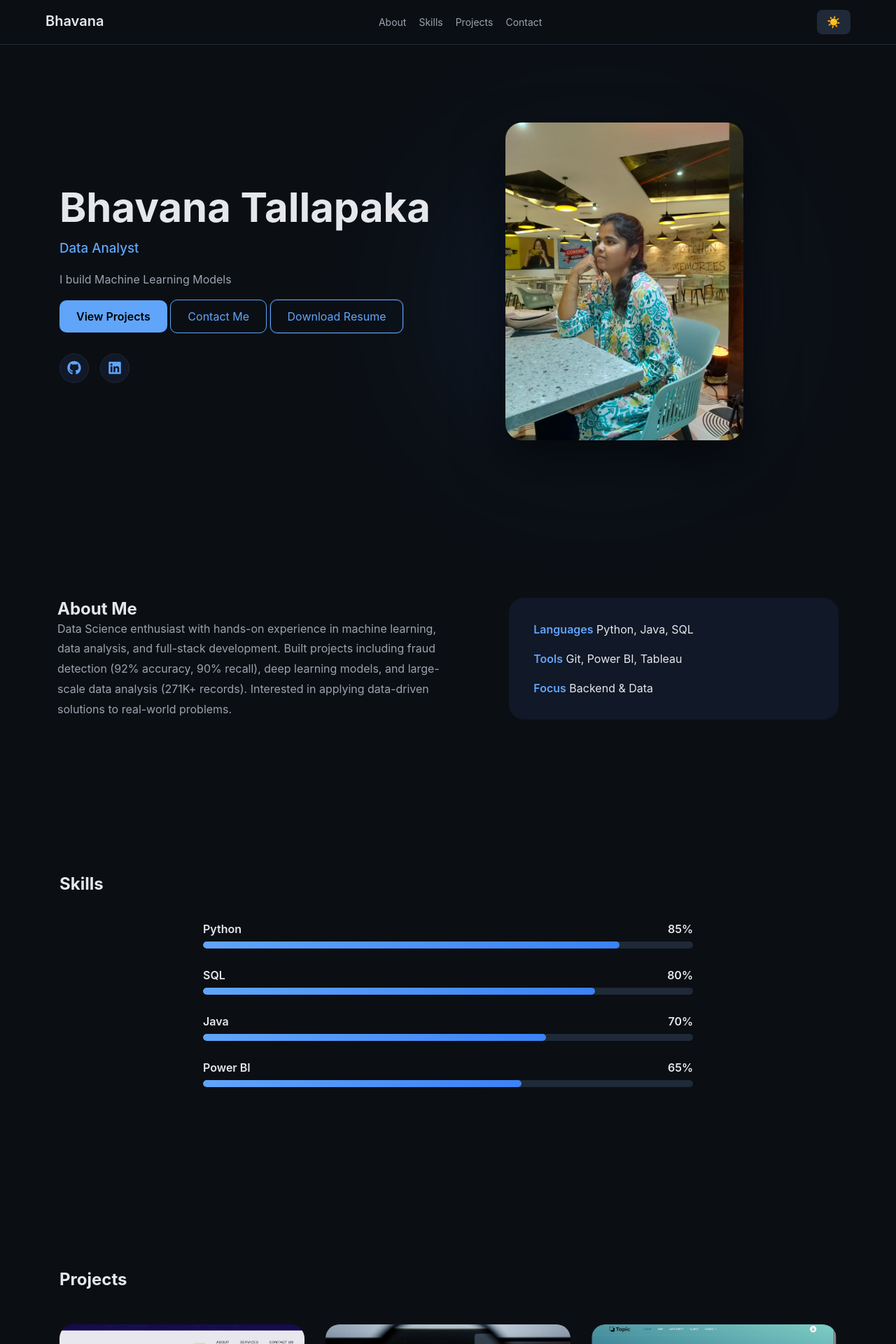
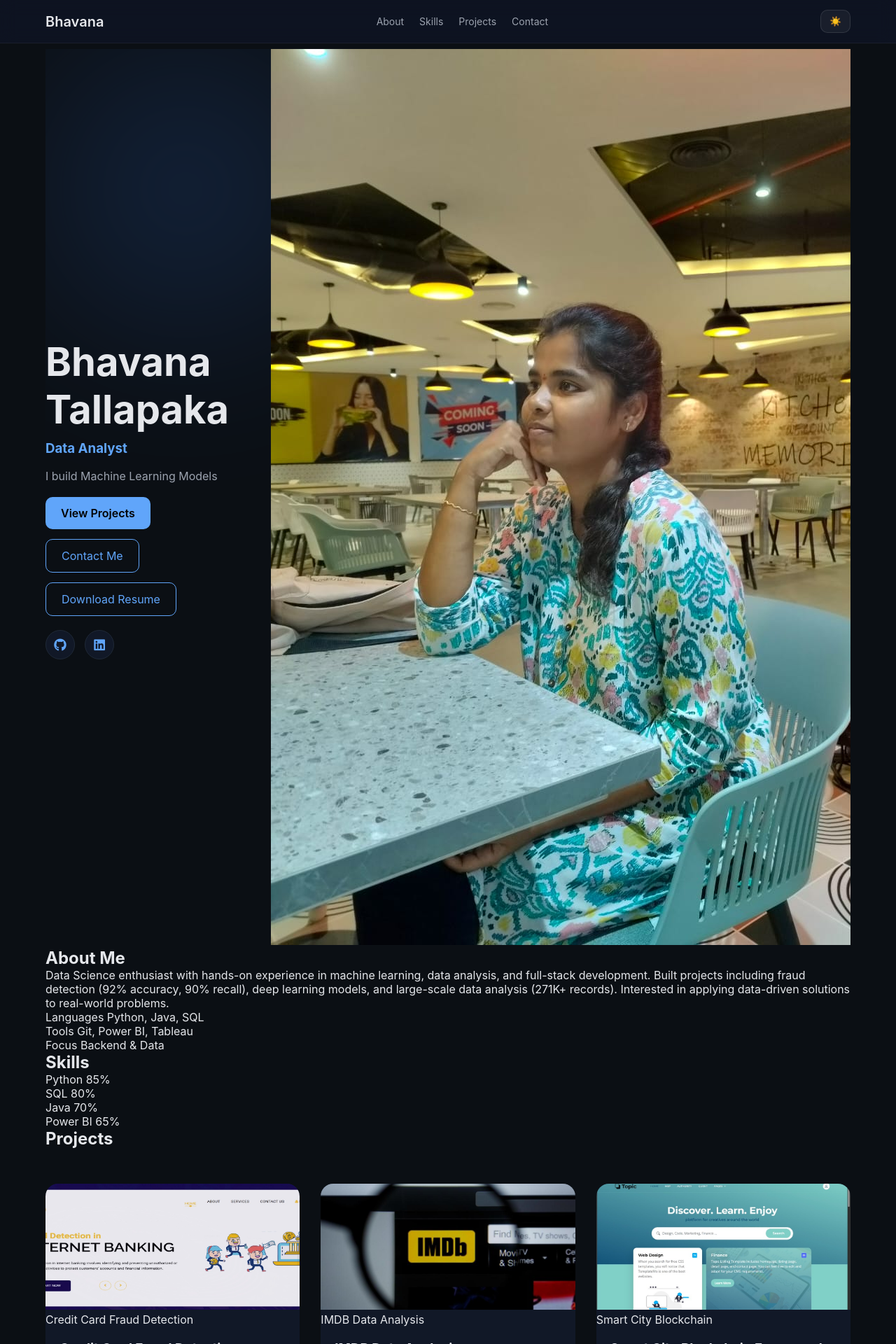
Before and after one commit to BhavanaTallapaka/bhavana-portfolio, a FastAPI app: page / in a window 1280 px wide. Shown: the top 1920 px of the page at 70% size. Run offline with FastAPI, Linux system fonts and the light colour scheme.

Commit message:
updated profile

```diff
--- a/app/static/css/style.css
+++ b/app/static/css/style.css
@@ -1,5 +1,4 @@
-/* ROOT COLORS */
-
+/* ================= ROOT ================= */
 :root{
 --bg:#0b0f14;
 --card:#111827;
@@ -8,178 +7,169 @@
 --accent:#60a5fa;
 }
 
-/* GLOBAL RESET */
-
+/* ================= RESET ================= */
 *{
-box-sizing:border-box;
 margin:0;
 padding:0;
+box-sizing:border-box;
 }
 
 html{
 scroll-behavior:smooth;
 }
 
-html,body{
-width:100%;
-overflow-x:hidden;
+body{
+font-family:Inter, Arial, sans-serif;
+background:var(--bg);
+color:var(--text);
+padding-top:70px; /* for fixed navbar */
 }
 
-body{
-font-family:Inter,Arial,Helvetica,sans-serif;
-background:var(--bg);
-color:var(--text);
-min-height:100vh;
-transition:background .3s ease,color .3s ease;
+/* ================= CONTAINER ================= */
+.container{
+width:90%;
+max-width:1150px;
+margin:auto;
 }
 
-/* CONTAINER */
-
-.container{
-max-width:1150px;
-width:90%;
-margin:0 auto;
+/* ================= NAVBAR (PREMIUM) ================= */
+nav{
+position:fixed;
+top:0;
+width:100%;
+z-index:1000;
+backdrop-filter:blur(12px);
+background:rgba(15,23,42,0.6);
+border-bottom:1px solid rgba(255,255,255,0.05);
+transition:.3s;
 }
 
-/* SECTIONS */
-
-section{
-padding:110px 20px;
+nav.scrolled{
+background:rgba(15,23,42,0.9);
+box-shadow:0 10px 30px rgba(0,0,0,0.4);
 }
 
-/* NAVBAR */
-
-nav{
-position:sticky;
-top:0;
-width:100%;
-background:var(--bg);
-border-bottom:1px solid #1f2933;
-z-index:1000;
+.nav-inner{
+display:flex;
+justify-content:space-between;
+align-items:center;
+padding:14px 0;
 }
 
-/* NAVBAR CLEAN */
-.nav-inner{
-display:flex;
-align-items:center;
-justify-content:space-between;
-padding:14px 0;
+.nav-left{
+font-size:20px;
+font-weight:600;
 }
 
 .nav-links{
 display:flex;
-gap:18px;
+gap:22px;
 }
 
 .nav-links a{
-font-size:14px;
 color:var(--muted);
 text-decoration:none;
+font-size:14px;
+position:relative;
+transition:.3s;
 }
 
-/* FIX ALIGNMENT */
-.nav-left{
-font-weight:600;
-font-size:20px;
-margin-bottom:4px;
+.nav-links a::after{
+content:"";
+position:absolute;
+bottom:-4px;
+left:0;
+width:0;
+height:2px;
+background:var(--accent);
+transition:.3s;
+}
+
+.nav-links a:hover::after{
+width:100%;
+}
+
+.nav-links a:hover{
+color:var(--text);
 }
 
 .nav-right{
 display:flex;
 align-items:center;
-gap:12px;
-}
-
-.nav-links a:hover{
-color:var(--accent);
 }
 
 /* THEME BUTTON */
-
 .theme-btn{
-background:#1f2937;
-border:none;
-color:white;
-padding:8px 14px;
-border-radius:8px;
+background:rgba(255,255,255,0.05);
+border:1px solid rgba(255,255,255,0.1);
+color:var(--text);
+padding:8px 12px;
+border-radius:10px;
 cursor:pointer;
-font-size:16px;
+transition:.3s;
 }
 
 .theme-btn:hover{
-background:#374151;
+background:var(--accent);
+color:white;
 }
 
-/* HERO */
-
+/* ================= HERO ================= */
 .hero{
 display:grid;
 grid-template-columns:1.2fr 1fr;
 align-items:center;
-gap:70px;
+gap:60px;
 min-height:85vh;
 position:relative;
+overflow:hidden;
+}
+
+/* glow */
+.hero::before{
+content:"";
+position:absolute;
+width:600px;
+height:600px;
+background:radial-gradient(circle,#3b82f6 0%,transparent 70%);
+top:-100px;
+left:-100px;
+opacity:.25;
+filter:blur(120px);
+z-index:-1;
 }
 
 .hero h1{
-font-size:58px;
-margin-bottom:12px;
+font-size:56px;
+margin-bottom:10px;
 }
 
 .hero h3{
 color:var(--accent);
-margin-bottom:20px;
-font-weight:500;
+margin-bottom:18px;
 }
 
 .hero p{
 color:var(--muted);
-line-height:1.7;
-margin-bottom:28px;
-max-width:520px;
+margin-bottom:20px;
+max-width:500px;
 }
 
-
-/* HERO IMAGE */
-
-.hero img{
-width:340px;
-border-radius:24px;
-box-shadow:0 30px 70px rgba(0,0,0,.6);
-transition:transform .5s ease;
+/* ================= BUTTONS ================= */
+.hero-buttons{
+display:flex;
+gap:14px;
+flex-wrap:wrap;
 }
-
-.hero img:hover{
-transform:scale(1.04);
-}
-
-/* HERO GLOW */
-
-.hero::before{
-content:"";
-position:absolute;
-width:500px;
-height:500px;
-background:radial-gradient(circle,#3b82f6 0%,transparent 70%);
-filter:blur(120px);
-opacity:.25;
-right:10%;
-top:120px;
-z-index:-1;
-}
-
-/* BUTTONS */
 
 .btn{
 background:var(--accent);
 color:black;
-padding:13px 24px;
+padding:13px 22px;
 border-radius:10px;
 text-decoration:none;
 font-weight:600;
 transition:.25s;
-position:relative;
-overflow:hidden;
 }
 
 .btn:hover{
@@ -187,11 +177,10 @@ transform:translateY(-2px);
 box-shadow:0 10px 25px rgba(96,165,250,.4);
 }
 
-
 .btn-outline{
 border:1px solid var(--accent);
 color:var(--accent);
-padding:13px 24px;
+padding:13px 22px;
 border-radius:10px;
 text-decoration:none;
 transition:.25s;
@@ -200,299 +189,13 @@ transition:.25s;
 .btn-outline:hover{
 background:var(--accent);
 color:white;
-transform:translateY(-2px);
-box-shadow:0 10px 25px rgba(96,165,250,.35);
 }
 
-/* ABOUT */
-
-.about-grid{
-display:grid;
-grid-template-columns:1.1fr .9fr;
-gap:70px;
-align-items:center;
-}
-
-.about-grid p{
-color:var(--muted);
-line-height:1.8;
-}
-
-.about-box{
-background:var(--card);
-padding:35px;
-border-radius:22px;
-display:grid;
-gap:22px;
-}
-
-.about-box span{
-color:var(--accent);
-font-weight:600;
-}
-
-/* SKILLS */
-
-.skill-bars{
-max-width:700px;
-margin:40px auto;
+/* ================= SOCIAL ================= */
+.hero-social{
 display:flex;
-flex-direction:column;
-gap:28px;
-}
-
-.skill-title{
-display:flex;
-justify-content:space-between;
-margin-bottom:8px;
-font-weight:600;
-}
-
-.bar{
-height:10px;
-background:#1f2937;
-border-radius:50px;
-overflow:hidden;
-}
-
-.fill{
-height:100%;
-width:0;
-background:linear-gradient(90deg,#60a5fa,#3b82f6);
-border-radius:50px;
-transition:width 1.4s ease;
-}
-
-/* PROJECTS */
-
-.projects-grid{
-display:grid;
-grid-template-columns:repeat(3,1fr);
-gap:30px;
-margin-top:50px;
-}
-
-.project-card{
-background:var(--card);
-border-radius:20px;
-overflow:hidden;
-transition:.25s;
-position:relative;
-}
-
-.project-card img{
-width:100%;
-height:180px;
-object-fit:cover;
-transition:transform .5s ease;
-}
-
-.project-card:hover img{
-transform:scale(1.08);
-}
-
-.project-content{
-padding:22px;
-}
-
-.project-content p{
-color:var(--muted);
-margin:10px 0 18px 0;
-}
-
-.project-buttons{
-display:flex;
-gap:10px;
-}
-
-.btn-small{
-background:#60a5fa;
-color:black;
-padding:8px 14px;
-border-radius:6px;
-text-decoration:none;
-font-size:14px;
-font-weight:600;
-cursor:pointer;
-display:inline-block;
-}
-
-.project-card:hover{
-transform:translateY(-8px);
-box-shadow:0 25px 60px rgba(0,0,0,.6);
-}
-
-/* PROJECT CARD GLOW */
-
-.project-card::after{
-content:"";
-position:absolute;
-inset:0;
-background:radial-gradient(circle at 50% 0%,rgba(96,165,250,.25),transparent 60%);
-opacity:0;
-transition:.3s;
-pointer-events:none;
-}
-
-.project-card:hover::after{
-opacity:1;
-}
-
-/* CONTACT */
-
-.contact{
-text-align:center;
-}
-
-.contact p{
-margin-top:10px;
-color:var(--muted);
-}
-
-/* REVEAL ANIMATION */
-
-.reveal{
-opacity:0;
-transform:translateY(40px);
-transition:all .7s ease;
-}
-
-.reveal.active{
-opacity:1;
-transform:none;
-}
-
-/* MOBILE */
-
-@media(max-width:900px){
-
-.hero{
-grid-template-columns:1fr;
-text-align:center;
-}
-
-.hero img{
-width:260px;
-margin:auto;
-}
-
-.about-grid{
-grid-template-columns:1fr;
-}
-
-.projects-grid{
-grid-template-columns:1fr;
-}
-
-}
-
-/* LIGHT THEME */
-
-body.light{
---bg:#ffffff;
---card:#f5f7fb;
---text:#111827;
---muted:#6b7280;
---accent:#2563eb;
-}
-
-/* RESUME BUTTON HIGHLIGHT */
-
-.hero-buttons a:last-child{
-border:1px solid #60a5fa;
-box-shadow:0 0 0 1px rgba(96,165,250,.2);
-}
-
-.tech-tags{
-display:flex;
-flex-wrap:wrap;
-gap:8px;
-margin:10px 0 15px 0;
-}
-
-.tech-tags span{
-background:#0f172a;
-color:#60a5fa;
-font-size:12px;
-padding:6px 12px;
-border-radius:20px;
-border:1px solid #334155;
-font-weight:500;
-}
-
-.tech-tags span:hover{
-background:#1e293b;
-transform:translateY(-2px);
-transition:.2s;
-}
-
-.project-image{
-position:relative;
-overflow:hidden;
-}
-
-.project-image img{
-width:100%;
-height:180px;
-object-fit:cover;
-transition:transform .4s ease;
-}
-
-.project-overlay{
-position:absolute;
-bottom:0;
-left:0;
-right:0;
-background:linear-gradient(transparent, rgba(0,0,0,.8));
-color:white;
-padding:20px;
-font-weight:600;
-font-size:16px;
-opacity:0;
-transition:.3s;
-}
-
-.project-image:hover img{
-transform:scale(1.08);
-}
-
-.project-image:hover .project-overlay{
-opacity:1;
-}
-
-#typing-text::after{
-content:"|";
-margin-left:5px;
-animation:blink 1s infinite;
-}
-
-@keyframes blink{
-0%{opacity:1}
-50%{opacity:0}
-100%{opacity:1}
-}
-
-.footer{
-margin-top:80px;
-padding:40px 0;
-text-align:center;
-border-top:1px solid #1f2937;
-color:var(--muted);
-}
-
-.project-card{
-transition:transform .3s ease, box-shadow .3s ease;
-}
-
-.project-card:hover{
-transform:translateY(-10px);
-box-shadow:0 30px 70px rgba(0,0,0,.6);
-}
-
-.hero-social{
-margin-top:25px;
-display:flex;
-gap:16px;
+gap:14px;
+margin-top:20px;
 }
 
 .hero-social a{
@@ -505,74 +208,132 @@ border-radius:50%;
 background:var(--card);
 border:1px solid #1f2937;
 color:var(--accent);
-font-size:20px;
-transition:.25s;
+font-size:18px;
+transition:.3s;
 text-decoration:none;
 }
 
 .hero-social a:hover{
-transform:translateY(-4px);
 background:var(--accent);
 color:white;
+transform:translateY(-3px);
 }
 
-.hero-social i{
-border:none !important;
-box-shadow:none !important;
+/* ================= PROJECTS ================= */
+.projects-grid{
+display:grid;
+grid-template-columns:repeat(3,1fr);
+gap:30px;
+margin-top:50px;
 }
 
-/* mobile */
-
-.hero-actions{
-display:flex;
-flex-direction:column;
-gap:18px;
-margin-top:25px;
+.project-card{
+background:var(--card);
+border-radius:18px;
+overflow:hidden;
+transition:.3s;
 }
 
+.project-card img{
+width:100%;
+height:180px;
+object-fit:cover;
+}
+
+.project-card:hover{
+transform:translateY(-10px);
+box-shadow:0 25px 60px rgba(0,0,0,.6);
+}
+
+.project-content{
+padding:20px;
+}
+
+.project-content p{
+color:var(--muted);
+margin:10px 0;
+}
+
+/* TAGS */
+.tech-tags{
+display:flex;
+flex-wrap:wrap;
+gap:8px;
+margin-bottom:12px;
+}
+
+.tech-tags span{
+background:#0f172a;
+color:#60a5fa;
+padding:5px 10px;
+border-radius:20px;
+font-size:12px;
+border:1px solid #334155;
+}
+
+/* ================= CONTACT ================= */
+.contact{
+text-align:center;
+margin-top:60px;
+}
+
+/* ================= FOOTER ================= */
+.footer{
+margin-top:60px;
+padding:30px;
+text-align:center;
+border-top:1px solid #1f2937;
+color:var(--muted);
+}
+
+/* ================= MOBILE ================= */
 @media(max-width:768px){
 
-.nav-inner{
-flex-direction:column;
-align-items:center;
-position:relative;
+.hero{
+grid-template-columns:1fr;
+text-align:center;
 }
 
-/* logo */
-.nav-left{
-align-self:flex-start;
-width:100%;
-}
-
-/* links centered */
-.nav-links{
-display:flex;
-justify-content:center;
-width:100%;
-margin-top:5px;
-}
-
-/* FIX TOGGLE POSITION */
-.nav-right{
-position:absolute;
-top:10px;
-right:10px;
-}
-
-}
-
-@media(max-width:768px){
-
 .hero-buttons{
-display:flex;
 flex-direction:column;
-gap:14px;
 width:100%;
 }
 
 .hero-buttons a{
 width:100%;
-text-align:center;
+}
+
+.hero-social{
+justify-content:center;
+}
+
+.nav-inner{
+flex-direction:column;
+gap:10px;
+}
+
+.nav-links{
+flex-wrap:wrap;
+justify-content:center;
+}
+
+.nav-right{
+position:absolute;
+top:10px;
+right:15px;
+}
+
+.projects-grid{
+grid-template-columns:1fr;
 }
 
 }
+
+/* ================= LIGHT MODE ================= */
+body.light{
+--bg:#ffffff;
+--card:#f5f7fb;
+--text:#111827;
+--muted:#6b7280;
+--accent:#2563eb;
+}
--- a/app/static/js/scroll.js
+++ b/app/static/js/scroll.js
@@ -10,3 +10,12 @@ document.querySelectorAll("section").forEach(sec=>{
 sec.classList.add("reveal");
 observer.observe(sec);
 });
+
+window.addEventListener("scroll", () => {
+const nav = document.querySelector("nav");
+if(window.scrollY > 50){
+nav.classList.add("scrolled");
+}else{
+nav.classList.remove("scrolled");
+}
+});
```
Also changed, not shown: app/static/scroll.js (deleted, +0 -12 lines), app/static/skills.js (deleted, +0 -13 lines).
